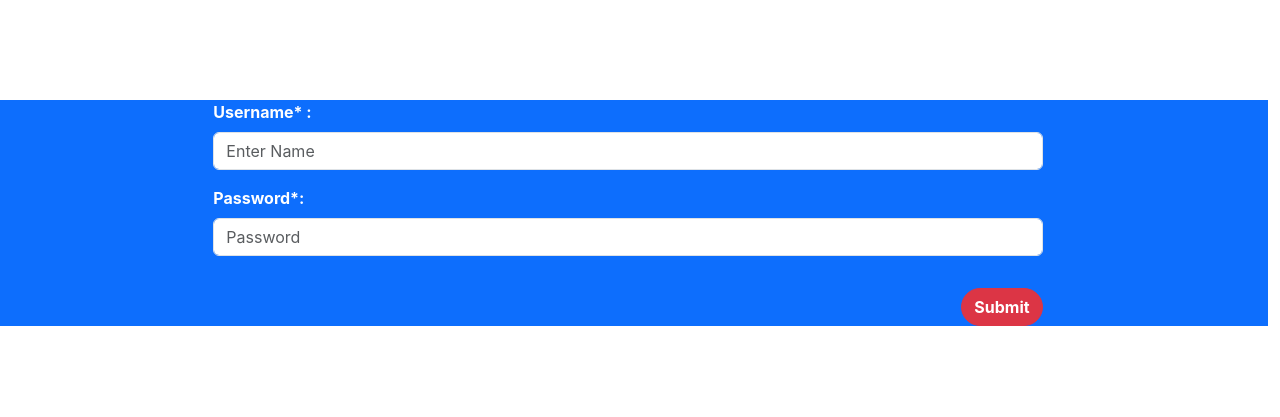
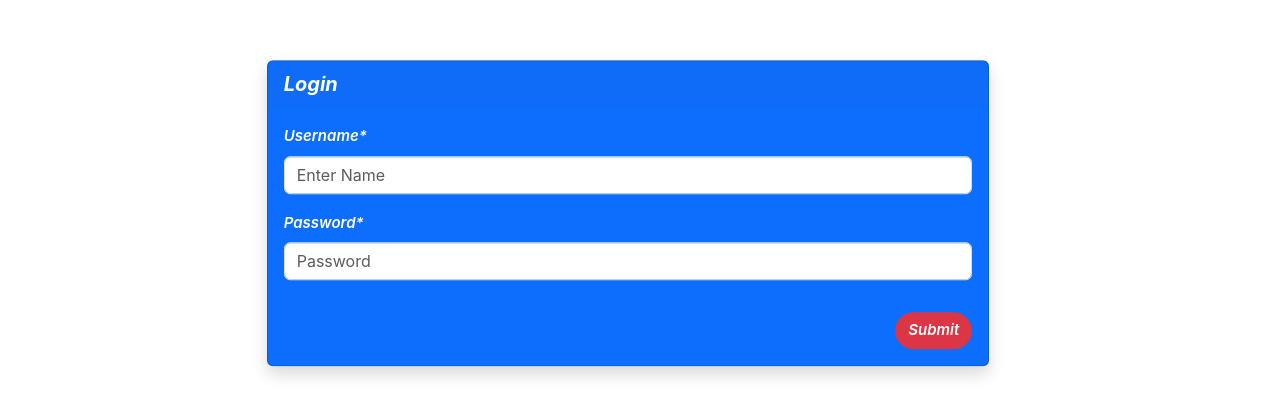
Before and after one commit to rishimanav/react-assignment, a React (Create React App) app: page / in a window 1280 px wide. Shown: the part 187-604 px from the top of the page. Built offline with nearby package versions, Linux system fonts and the light colour scheme.

Commit message:
Styled the login page

```diff
--- a/src/pages/Login.css
+++ b/src/pages/Login.css
@@ -5,3 +5,23 @@
     left:50%;
     transform: translate(-50%,-50%);
 }
+
+/* styles the login header */
+.login-header{
+    font-size: 20px;
+    font-style: italic;
+}
+
+/* style the labels for entries */
+.label-text{
+    font-style: italic;
+    font-size: 15px;
+    font-weight: 600;
+}
+
+/* styles the login button */
+.login-button{
+    font-size:15px;
+    font-style:italic;
+    font-weight:600;
+}
--- a/src/pages/Login.tsx
+++ b/src/pages/Login.tsx
@@ -23,16 +23,21 @@ export default class Login extends React.Component<LoginProps> {
 
   render() {
     return (
-      <div className="login-page row justify-content-center bg-primary">
+      <div className="login-page row justify-content-center">
       {/* <!-- fixed the size of the form to 9 columns --> */}
-      <div className="col-8">
+      <div className="col-7">
+        <div className="card bg-primary rounded shadow">
+          <div className="card-header border-0 text-white fw-bolder login-header">
+            Login
+          </div>
+          <div className="card-body">
             <div className="custom-form">
               <form>
 
                 {/* <!-- username input --> */}
                 <div className="row">
                   <div className="col-12 mb-3">
-                <label htmlFor="username" className="form-label text-white fw-bold">Username* :</label>
+                    <label htmlFor="username" className="form-label text-white label-text ">Username*</label>
                     <input
                       name="username"
                       id="username_input"
@@ -48,7 +53,7 @@ export default class Login extends React.Component<LoginProps> {
                 <div className="row">
                   <div className="col-l2">
                     <div className="mb-3">
-                  <label htmlFor="password" className="form-label text-white fw-bold">Password*:</label>
+                      <label htmlFor="password" className="form-label text-white label-text">Password*</label>
                       <input
                         type="password"
                         className="form-control"
@@ -62,7 +67,7 @@ export default class Login extends React.Component<LoginProps> {
                 {/* Submit Button */}
                 <div className="mt-3 text-end">
                   <Link to="/home">
-                <button className="btn btn-danger rounded-pill fw-bold"
+                    <button className="btn btn-danger rounded-pill login-button"
                     onClick={()=>this.pushNameChanges()}>Submit</button>
                   </Link>
                 </div>
@@ -72,6 +77,8 @@ export default class Login extends React.Component<LoginProps> {
             </div>
           </div>
         </div>
+      </div>
+      </div>
     )
   }
 }
```
Lines whose indentation alone changed are shown as unchanged.
